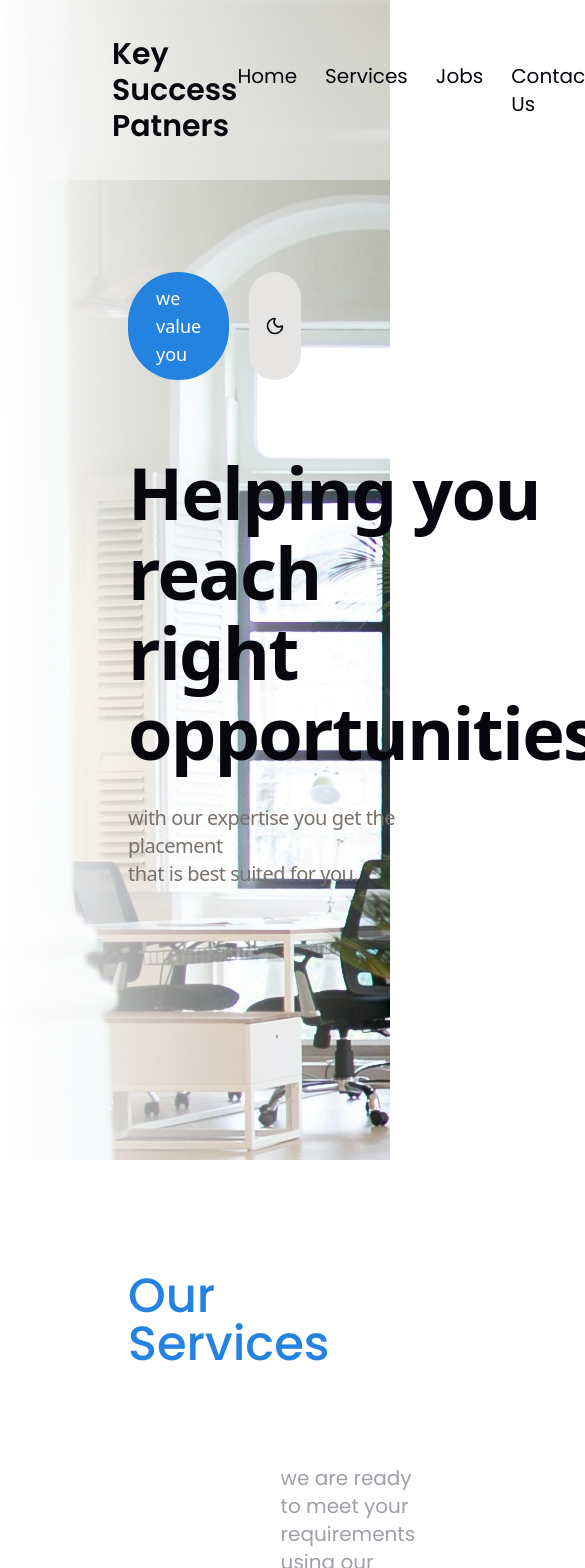
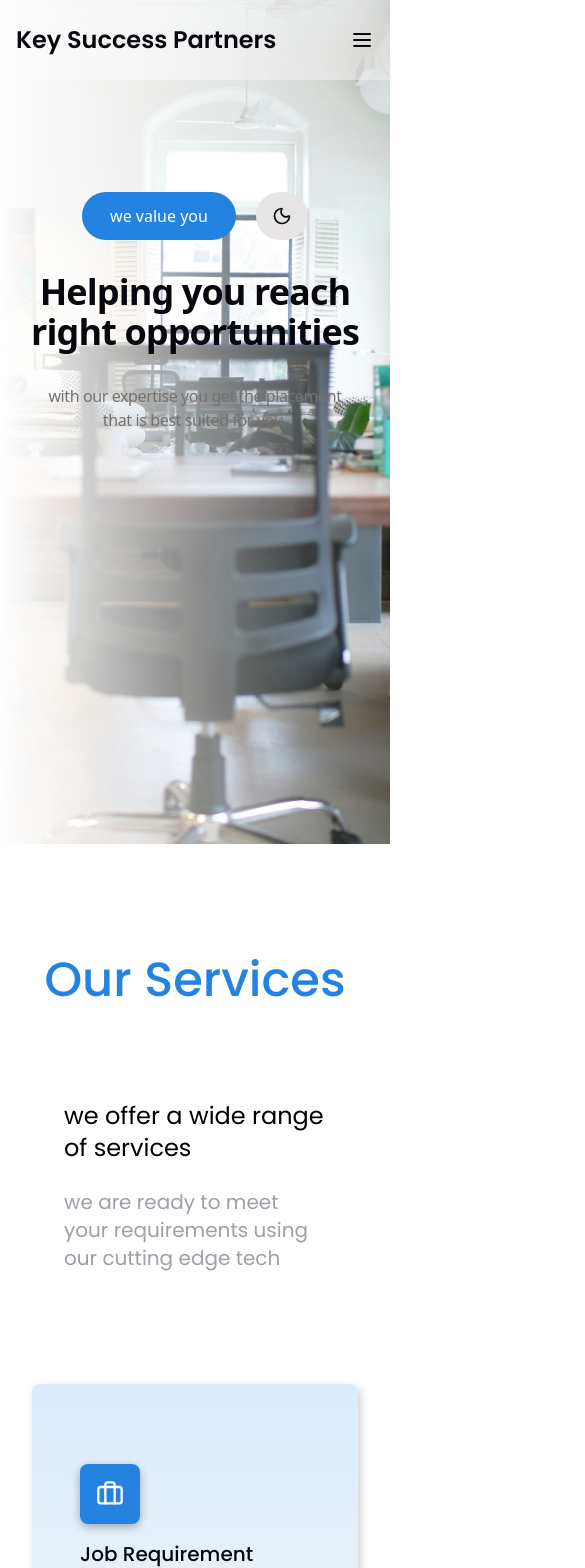
Before and after one commit to nikhildhanda04/key-success-patners, a Next.js app: page / in a window 390 px wide. Shown: the top 1568 px of the page, 585 px wide, since content can reach past the window. Built offline with nearby package versions, Linux system fonts and the light colour scheme.

Commit message:
fixed: responsiveness, hero section image issues. added: hamburger menu for mobile view

```diff
--- a/src/app/components/footer.tsx
+++ b/src/app/components/footer.tsx
@@ -3,31 +3,31 @@ export default function Footer() {
         <>
         <div className="flex flex-col bg-primary/[0.9] mask-b-from-85% overflow-hidden">
 
-        <div className="flex flex-row font-primary justify-between text-light px-36 py-20">
+        <div className="flex flex-col gap-12 md:gap-0 md:flex-row items-center md:items-start font-primary text-center md:text-start justify-between text-light px-4 md:px-36 py-20">
             <div className="text-3xl  font-medium">
                 Bringing opportunities <br /> to you
             </div>
             <div className="flex flex-row gap-12">
-                <div className="flex flex-col gap-8">
+                <div className="flex flex-col items-center md:items-start gap-8">
                     <div className="text-2xl font-medium">
                         Navigation
                     </div>
                     <div className="text-xl ">
-                        <div className="mt-2 hover:underline transistion-all duration-200 ease-easeIn ">Home</div>
-                        <div className="mt-2 hover:underline transistion-all duration-200 ease-easeIn ">Services</div>
-                        <div className="mt-2 hover:underline transistion-all duration-200 ease-easeIn ">Partnership</div>
-                        <div className="mt-2 hover:underline transistion-all duration-200 ease-easeIn ">About Us</div>
-                        <div className="mt-2 hover:underline transistion-all duration-200 ease-easeIn ">Contact Us</div>
+                        <div className="mt-2 hover:underline text-center md:text-left transistion-all duration-200 ease-easeIn ">Home</div>
+                        <div className="mt-2 hover:underline text-center md:text-left transistion-all duration-200 ease-easeIn ">Services</div>
+                        <div className="mt-2 hover:underline text-center md:text-left transistion-all duration-200 ease-easeIn ">Partnership</div>
+                        <div className="mt-2 hover:underline text-center md:text-left transistion-all duration-200 ease-easeIn ">About Us</div>
+                        <div className="mt-2 hover:underline text-center md:text-left transistion-all duration-200 ease-easeIn ">Contact Us</div>
                     </div>
                 </div>
-                <div className="flex flex-col gap-8">
+                <div className="flex flex-col items-center md:items-start gap-8">
                     <div className="text-2xl font-medium">
                         Socials
                     </div>
                     <div className="text-xl">
-                    <div className="mt-2 hover:underline transistion-all duration-200 ease-easeIn ">Instagram</div>
-                    <div className="mt-2 hover:underline transistion-all duration-200 ease-easeIn ">X</div>
-                    <div className="mt-2 hover:underline transistion-all duration-200 ease-easeIn ">LinkedIn</div>
+                    <div className="mt-2 hover:underline text-center md:text-left transistion-all duration-200 ease-easeIn ">Instagram</div>
+                    <div className="mt-2 hover:underline text-center md:text-left transistion-all duration-200 ease-easeIn ">X</div>
+                    <div className="mt-2 hover:underline text-center md:text-left transistion-all duration-200 ease-easeIn ">LinkedIn</div>
                     </div>
                 </div>
 
@@ -35,7 +35,7 @@ export default function Footer() {
 
         </div>
 
-        <div className="text-center font-primary text-light font-bold text-[8vw] -mb-[5vw]">
+        <div className="text-center font-primary text-light font-bold text-[8.2vw] md:text-[8vw] -mb-[3vw] md:-mb-[5vw]">
             KEY SUCCESS PARTNERS
         </div>
 
--- a/src/app/components/hero.tsx
+++ b/src/app/components/hero.tsx
@@ -103,11 +103,11 @@ export default function Hero() {
 
 </div> */}
 <div
-  className="flex flex-col items-start px-32 py-68 min-h-screen gap-18 relative"
+  className="flex flex-col items-center text-center md:text-left md:items-start px-4 md:px-32 py-48 md:py-68 min-h-screen gap-8 md:gap-18 relative"
   style={{ position: "relative" }}
 >
   <div
-    className="absolute inset-0"
+    className="absolute inset-0 bg-cover bg-center md:bg-[length:100%_100%]"
     style={{
       backgroundImage: "url(/hero2.jpg)",
       WebkitMaskImage: "linear-gradient(to right, transparent, white)",
@@ -120,7 +120,7 @@ export default function Hero() {
           animate={{y:0, opacity:1, filter: "blur(0px)"}}
           transition={{duration: 0.5, ease: easeIn}}
           className="flex flex-row gap-1">
-            <div className="bg-primary px-7 py-3 rounded-full text-white  text-lg font-medium ">
+            <div className="bg-primary px-7 py-3 rounded-full text-white text-4  md:text-lg font-medium ">
               we value you
             </div>
                 <button
@@ -142,7 +142,7 @@ export default function Hero() {
           initial={{y:-20, opacity: 0, filter: "blur(10px)"}}
           animate={{y:0, opacity:1, filter: "blur(0px)"}}
           transition={{duration: 0.6, ease: easeIn}}
-          className="text-dark tracking-tight dark:text-light leading-20 text-7xl font-semibold">
+          className="text-dark tracking-tight dark:text-light md:leading-20 text-4xl md:text-7xl font-semibold">
             Helping you reach <br /> right opportunities
           </motion.div>
 
@@ -150,7 +150,7 @@ export default function Hero() {
           initial={{y:-20, opacity: 0, filter: "blur(10px)"}}
           animate={{y:0, opacity:1, filter: "blur(0px)"}}
           transition={{duration: 0.8, ease: easeIn}}
-          className="text-stone-500 dark:text-stone-300 tracking-tight text-xl pr-40 text-left">
+          className="text-stone-500 dark:text-stone-300 tracking-tight md:text-xl md:pr-40 text-center md:text-left">
             with our expertise you get the placement <br/> that is best suited for you.
           </motion.div>
           </div>
--- a/src/app/components/navbar.tsx
+++ b/src/app/components/navbar.tsx
@@ -1,77 +1,146 @@
 'use client'
-import { motion } from 'framer-motion'
-
+import { motion, AnimatePresence, Variants } from 'framer-motion'
+import { useState } from 'react'
 
 export default function Navbar() {
+    const [isOpen, setIsOpen] = useState<boolean>(false)
 
     const scrollToSection = (sectionId: string) => {
-        const section = document.getElementById(sectionId);
+        const section = document.getElementById(sectionId)
         if (section) {
-            section.scrollIntoView({ behavior: "smooth" });
+            section.scrollIntoView({ behavior: 'smooth' })
+            setIsOpen(false)
         }
     }
 
-  return(
-    <>
+    const navItems = [
+        { id: 'home', label: 'Home' },
+        { id: 'services', label: 'Services' },
+        { id: 'features', label: 'Jobs' },
+        { id: 'queries', label: 'Queries' },
+        { id: 'contact', label: 'Contact Us' }
+    ]
+
+    const menuVariants: Variants = {
+        open: {
+            y: 0,
+            opacity: 1,
+            transition: {
+                duration: 0.3,
+                ease: 'easeOut'
+            }
+        },
+        closed: {
+            y: -20,
+            opacity: 0,
+            transition: {
+                duration: 0.2,
+                ease: 'easeIn'
+            }
+        }
+    }
+
+    const itemVariants: Variants = {
+        open: {
+            y: 0,
+            opacity: 1,
+            transition: {
+                duration: 0.3,
+                ease: 'easeOut'
+            }
+        },
+        closed: {
+            y: 10,
+            opacity: 0,
+            transition: {
+                duration: 0.2,
+                ease: 'easeIn'
+            }
+        }
+    }
+
+    return (
         <motion.div
-              initial={{y:-20, opacity: 0, filter: "blur(10px)"}}
-          whileInView={{y:0, opacity:1, filter: "blur(0px)"}}
-          transition={{duration: 0.7}}
-    className="bg-[#FFFFFF]/[0.4] dark:bg-[#3F3D3D]/[0.4] backdrop-blur-2xl fixed w-full z-99 flex flex-row px-28 py-9 items-center justify-between">
-
-      <div className="font-primary font-semibold text-dark dark:text-light text-3xl">
-        Key Success Patners
+            initial={{ y: -20, opacity: 0, filter: 'blur(10px)' }}
+            whileInView={{ y: 0, opacity: 1, filter: 'blur(0px)' }}
+            transition={{ duration: 0.7 }}
+            className="bg-[#FFFFFF]/[0.4] dark:bg-[#3F3D3D]/[0.4] backdrop-blur-2xl fixed w-full z-50 flex flex-row px-4 sm:px-8 md:px-28 py-6 md:py-9 items-center justify-between"
+        >
+            <div className="font-primary font-semibold text-dark dark:text-light text-2xl md:text-3xl">
+                Key Success Partners
             </div>
 
-      <div className="flex flex-row font-Primary text-dark dark:text-light text-2xl">
+            <button
+                className="md:hidden text-dark dark:text-light text-2xl focus:outline-none"
+                onClick={() => setIsOpen(!isOpen)}
+                aria-label="Toggle menu"
+            >
+                {isOpen ? (
+                    <svg className="w-6 h-6" fill="none" stroke="currentColor" viewBox="0 0 24 24">
+                        <path strokeLinecap="round" strokeLinejoin="round" strokeWidth={2} d="M6 18L18 6M6 6l12 12" />
+                    </svg>
+                ) : (
+                    <svg className="w-6 h-6" fill="none" stroke="currentColor" viewBox="0 0 24 24">
+                        <path strokeLinecap="round" strokeLinejoin="round" strokeWidth={2} d="M4 6h16M4 12h16M4 18h16" />
+                    </svg>
+                )}
+            </button>
 
-        <ul className="font-primary flex flex-row gap-7 text-xl">
+            <div className="hidden md:flex flex-row font-primary text-dark dark:text-light text-xl">
+                <ul className="flex flex-row gap-7">
+                    {navItems.map((item) => (
+                        <li key={item.id}>
                             <a
-          href="#home"
+                                href={`#${item.id}`}
                                 onClick={(e) => {
-                    e.preventDefault();
-                    scrollToSection("home");
+                                    e.preventDefault()
+                                    scrollToSection(item.id)
                                 }}
-                className=' hover:text-primary/[0.8] transition-all duration-200'
+                                className="hover:text-primary/[0.8] transition-all duration-200"
                             >
-            Home
+                                {item.label}
                             </a>
-          <a
-          href="#services"
-          onClick={(e) => {
-                    e.preventDefault();
-                    scrollToSection("services");
-                }}
-                className=' hover:text-primary/[0.8] transition-all duration-200'
-          >
-
-            Services
-          </a>
-          <a
-          href="#features"
-          onClick={(e) => {
-                    e.preventDefault();
-                    scrollToSection("features");
-                }}
-                className=' hover:text-primary/[0.8] transition-all duration-200'
-          >
-            Jobs
-          </a>
-          <a
-          href="#contact"
-          onClick={(e) => {
-                    e.preventDefault();
-                    scrollToSection("contact");
-                }}
-                className=' hover:text-primary/[0.8] transition-all duration-200'
-          >
-            Contact Us
-          </a>
+                        </li>
+                    ))}
                 </ul>
-
             </div>
 
+            <AnimatePresence>
+                {isOpen && (
+                    <motion.div
+                        variants={menuVariants}
+                        initial="closed"
+                        animate="open"
+                        exit="closed"
+                        className="md:hidden absolute top-full left-0 w-full bg-[#FFFFFF]/[0.9] dark:bg-[#3F3D3D]/[0.9] backdrop-blur-2xl flex-col items-center font-primary text-dark dark:text-light text-xl py-4"
+                    >
+                        <ul className="flex flex-col items-center gap-4 w-full">
+                            {navItems.map((item, index) => (
+                                <motion.li
+                                    key={item.id}
+                                    variants={itemVariants}
+                                    initial="closed"
+                                    animate="open"
+                                    exit="closed"
+                                    transition={{ delay: index * 0.05 }}
+                                    className="w-full text-center"
+                                >
+                                    <a
+                                        href={`#${item.id}`}
+                                        onClick={(e) => {
+                                            e.preventDefault()
+                                            scrollToSection(item.id)
+                                        }}
+                                        className="block py-2 hover:text-primary/[0.8] transition-all duration-200"
+                                    >
+                                        {item.label}
+                                    </a>
+                                </motion.li>
+                            ))}
+                        </ul>
                     </motion.div>
-    </>
+                )}
+            </AnimatePresence>
+        </motion.div>
     )
 }
--- /dev/null
+++ b/src/app/components/qna.tsx
@@ -0,0 +1,34 @@
+"use client";
+
+import { useState } from "react";
+
+type QnaProps = {
+    question: string;
+    answer: string;
+}
+
+export default function Qna({question, answer}: QnaProps) {
+  const [isOpen, setIsOpen] = useState(false);
+
+  return (
+    <div className="flex flex-col text-left items-left gap-4 tracking-tight">
+      <div className="flex flex-row items-center gap-4">
+        <div className="text-neutral-600 text-xl">{question}</div>
+        <button
+          onClick={() => setIsOpen(!isOpen)}
+          className="text-primary text-3xl focus:outline-none"
+        >
+          {isOpen ? "-" : "+"}
+        </button>
+      </div>
+
+      <div
+        className={`overflow-hidden transition-all duration-500 ${
+          isOpen ? "max-h-60 opacity-100" : "max-h-0 opacity-0"
+        } text-neutral-400 text-l`}
+      >
+       {answer}
+      </div>
+    </div>
+  );
+}
--- a/src/app/components/quote.tsx
+++ b/src/app/components/quote.tsx
@@ -9,7 +9,7 @@ export default function Quote() {
                   initial={{y:-20, opacity: 0, filter: "blur(10px)"}}
           whileInView={{y:0, opacity:1, filter: "blur(0px)"}}
           transition={{duration: 0.5, ease: easeIn}}
-        className="px-52 py-68 text-5xl tracking-tight font-primary text-center text-dark dark:text-light">
+        className="px-4 md:px-52 py-36 md:py-74 text-5xl leading-normal tracking-tight font-primary text-center text-dark dark:text-light">
             Test your potential and be where you deserve to be.
         </motion.div>
         </>
--- a/src/app/components/services.tsx
+++ b/src/app/components/services.tsx
@@ -6,14 +6,14 @@ import Image from 'next/image'
 export default function Services() {
   return(
     <>
-    <div className="flex flex-col  gap-24  px-32 py-28 ">
+    <div className="flex flex-col items-center md:items-start gap-24 px-4 md:px-32 py-28 ">
 
       <motion.div
           initial={{y:-20, opacity: 0, filter: "blur(10px)"}}
           whileInView={{y:0, opacity:1, filter: "blur(0px)"}}
           transition={{duration: 0.5}}
-      className="flex flex-row font-primary text-primary text-5xl font-medium">
-        Our Services <span></span>
+      className="flex md:flex-row font-primary text-primary text-5xl font-medium">
+        Our Services
       </motion.div>
 
       <div className="flex flex-col gap-28 items-center justify-center">
@@ -22,12 +22,12 @@ export default function Services() {
                     initial={{y:-20, opacity: 0, filter: "blur(10px)"}}
           whileInView={{y:0, opacity:1, filter: "blur(0px)"}}
           transition={{duration: 0.6}}
-          className="flex flex-row justify-between px-12 gap-52">
+          className="flex flex-col md:flex-row justify-between px-12 gap-6 md:gap-52">
 
             <div className="font-primary text-2xl text-black dark:text-white">
               we offer a wide range of services
             </div>
-            <div className="font-primary text-xl px-20 text-zinc-400">
+            <div className="font-primary text-xl md:px-20 text-zinc-400">
               we are ready to meet your requirements using our cutting edge tech
             </div>
 
@@ -37,7 +37,7 @@ export default function Services() {
               initial={{y:-20, opacity: 0, filter: "blur(10px)"}}
           whileInView={{y:0, opacity:1, filter: "blur(0px)"}}
           transition={{duration: 0.7}}
-    className="grid grid-cols-1 md:grid-cols-2 px-12 gap-12">
+    className="grid grid-cols-1 md:grid-cols-2 px-4 md:px-12 gap-12">
       {cardsData.map((card, index) => {
         const Icon = card.icon;
         return (
--- a/src/app/page.tsx
+++ b/src/app/page.tsx
@@ -3,6 +3,7 @@ import Hero from "./components/hero"
 import Services from "./components/services";
 import Features from "./components/features";
 import Quote from "./components/quote";
+import Queries from "./components/queries";
 import ContactUs from "./components/contactUs";
 import Footer from "./components/footer";
 
@@ -26,6 +27,9 @@ export default function Home() {
         <div id="quote">
           <Quote />
         </div>
+        <div id="queries">
+          <Queries />
+        </div>
         <div id="contact">
           <ContactUs />
         </div>
```
Also changed, not shown: src/app/components/contactUs.tsx (+5 -5 lines), src/app/components/features.tsx (+5 -5 lines), src/app/components/queries.tsx (added, +40 -0 lines). Lines whose indentation alone changed are shown as unchanged.
